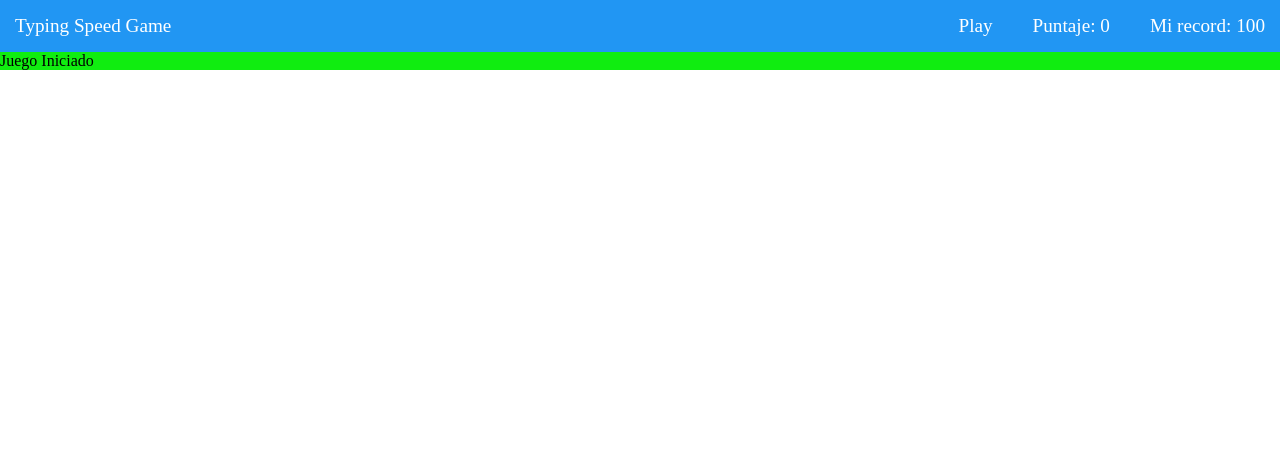
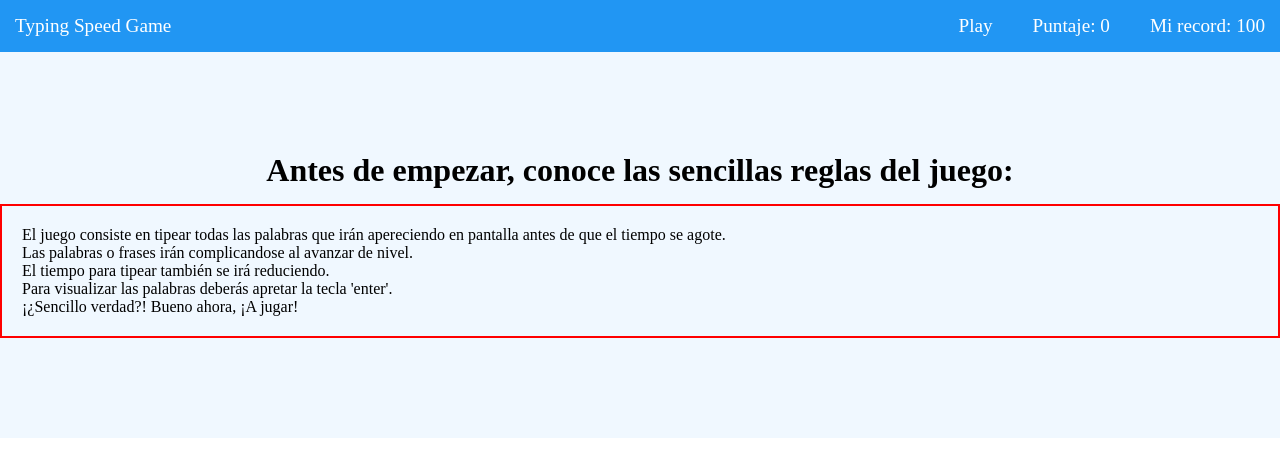
Before and after one commit to facudam/typing-speed-game, a React (Vite) app: page / in a window 1280 px wide. Both pictures are taken after a click on the button "JUGAR". Shown: the top 476 px of the page. Built offline with nearby package versions, Linux system fonts and the light colour scheme.

Commit message:
creando interfaz de juego

```diff
--- a/src/App.css
+++ b/src/App.css
@@ -6,7 +6,7 @@
 
 :root {
     --web-max-width: 1500px;
-    --padding-beetween-containers: 100px;
+    --padding-for-containers: 100px;
     --margin-beetween-titles: 15px;
     --margin-for-buttons: 15px;
     --azul: #2196f3;
@@ -14,10 +14,3 @@
     --color-verde: rgb(16, 237, 16);
     --blanco: #fff;
 }
-
-.juego-iniciado {
-    margin: auto;
-    width: 100%;
-    max-width: var(--web-max-width);
-    background-color: var(--color-verde);
-}
--- a/src/App.jsx
+++ b/src/App.jsx
@@ -1,9 +1,10 @@
 import { useContext } from 'react'
 import { Context } from './contexts/Context'
 import { Header } from './components/Header'
+import { Nav } from './components/Nav'
 import { Juego } from './components/Juego'
-import './App.css'
-import { Nav } from './components/Nav'
+import './App.css';
+
 
 function App() {
 
@@ -16,7 +17,7 @@ function App() {
         (!juegoIniciado)
           ? <Header />
 
-          : <p className='juego-iniciado'>Juego Iniciado</p>
+          : <Juego />
       }
 
     </div>
--- a/src/components/Header.jsx
+++ b/src/components/Header.jsx
@@ -1,6 +1,6 @@
 import { useContext } from 'react';
 import { Context } from '../contexts/Context';
-import { Juego } from './Juego';
+import { SectionInvitarJuego } from './SectionInvitarJuego';
 import tipearIMG from '../images/tipearIMG.png';
 import flechaAbajo from '../images/flechaAbajo.png';
 import '../styles/Header.css'
@@ -28,7 +28,7 @@ export const Header = () => {
             </div>
 
         </header>
-        <Juego />
+        <SectionInvitarJuego />
      </>
     )
 }
--- a/src/components/Juego.jsx
+++ b/src/components/Juego.jsx
@@ -1,20 +1,18 @@
-import { useContext } from 'react';
-import { Context } from '../contexts/Context';
 import '../styles/Juego.css';
 
 export const Juego = () => {
-
-    const { setJuegoIniciado } = useContext(Context);
-
-    return (
-        <section className="juego-container">
-            <h2>Pon a prueba tus habilidades</h2>
-            <p>Haz click en 'JUGAR' y apresurate a tipear para ganar</p>
-            <button
-                onClick={ () => setJuegoIniciado(true)}
-                >
-                JUGAR
-            </button>
-        </section>
+    return(
+        <div className='juego-iniciado'>
+            <div className='juego-iniciado__reglas'>
+                <h1>Antes de empezar, conoce las sencillas reglas del juego:</h1>
+                <div className='juego-iniciado__reglas__slider'>
+                    <p>El juego consiste en tipear todas las palabras que irán apereciendo en pantalla antes de que el tiempo se agote.</p>
+                    <p>Las palabras o frases irán complicandose al avanzar de nivel.</p>
+                    <p>El tiempo para tipear también se irá reduciendo.</p>
+                    <p>Para visualizar las palabras deberás apretar la tecla 'enter'.</p>
+                    <p>¡¿Sencillo verdad?! Bueno ahora, ¡A jugar!</p>
+                </div>
+            </div>
+        </div>
     )
 }
--- /dev/null
+++ b/src/components/SectionInvitarJuego.jsx
@@ -0,0 +1,20 @@
+import { useContext } from 'react';
+import { Context } from '../contexts/Context';
+import '../styles/SectionInvitarJuego.css';
+
+export const SectionInvitarJuego = () => {
+
+    const { setJuegoIniciado } = useContext(Context);
+
+    return (
+        <section className="Section-invitar-juego-container">
+            <h2>Pon a prueba tus habilidades</h2>
+            <p>Haz click en 'JUGAR' y apresurate a tipear para ganar</p>
+            <button
+                onClick={ () => setJuegoIniciado(true)}
+                >
+                JUGAR
+            </button>
+        </section>
+    )
+}
--- a/src/styles/Juego.css
+++ b/src/styles/Juego.css
@@ -1,28 +1,36 @@
+.juego-iniciado {
+    margin: auto;
+    width: 100%;
+    animation: iniciarJuego 1s ease;
+    padding: var(--padding-for-containers) 0px;
+    background-color: var(--alice-blue);
+}
 
-.juego-container {
-    padding: var(--padding-beetween-containers) 0px;
-    text-align: center;
+@keyframes iniciarJuego {
+    0% {
+        opacity: 0;
+    }
+
+    100% {
+        opacity: 1;
+    }
+}
+
+.juego-iniciado__reglas {
+    display: flex;
+    flex-direction: column;
+    justify-content: center;
+    align-items: center;
+
 
 }
 
-.juego-container h2 {
-    margin-bottom: var(--margin-beetween-titles);
-    font-size: 2rem;
+.juego-iniciado__reglas__slider {
+    margin: auto;
+    border: 2px solid red;
+    width: 100%;
+    max-width: var(--web-max-width);
+    padding: 20px;
+    margin-top: var(--margin-beetween-titles);
+    min-height: 100px;
 }
-
-.juego-container p {
-    margin-bottom: var(--margin-beetween-titles);
-    font-size: 1.2rem;
-}
-
-.juego-container button {
-    margin-top: var(--margin-for-buttons);
-    padding: 10px 15px;
-    border-radius: 10px;
-    border: none;
-    background-color: var(--color-verde);
-    color: var(--blanco);
-    font-size: 1rem;
-    font-weight: bold;
-    text-shadow: 1px 1px 1px #000;
-}
--- /dev/null
+++ b/src/styles/SectionInvitarJuego.css
@@ -0,0 +1,28 @@
+
+.Section-invitar-juego-container {
+    padding: var(--padding-for-containers) 0px;
+    text-align: center;
+
+}
+
+.Section-invitar-juego-container h2 {
+    margin-bottom: var(--margin-beetween-titles);
+    font-size: 2rem;
+}
+
+.Section-invitar-juego-container p {
+    margin-bottom: var(--margin-beetween-titles);
+    font-size: 1.2rem;
+}
+
+.Section-invitar-juego-container button {
+    margin-top: var(--margin-for-buttons);
+    padding: 10px 15px;
+    border-radius: 10px;
+    border: none;
+    background-color: var(--color-verde);
+    color: var(--blanco);
+    font-size: 1rem;
+    font-weight: bold;
+    text-shadow: 1px 1px 1px #000;
+}
```
